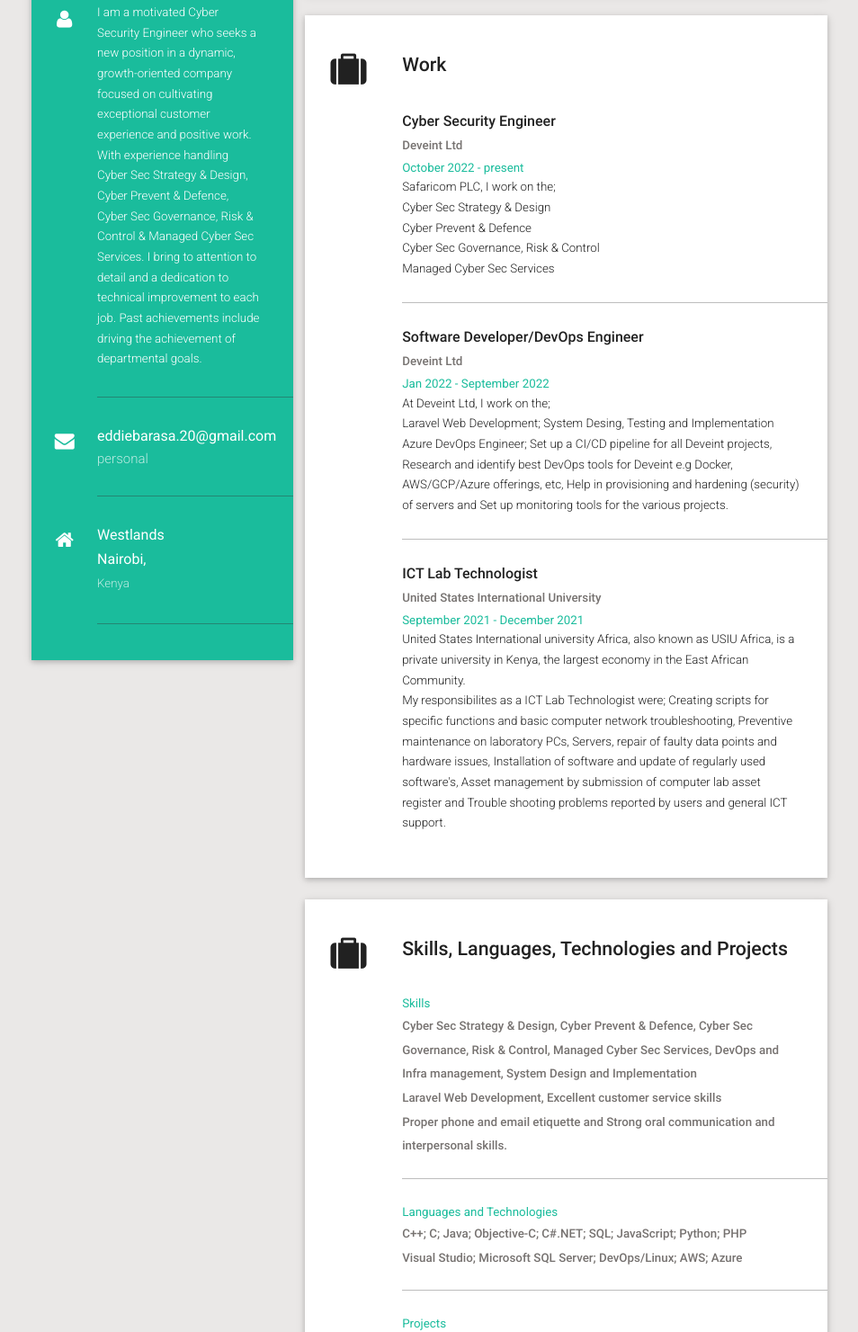
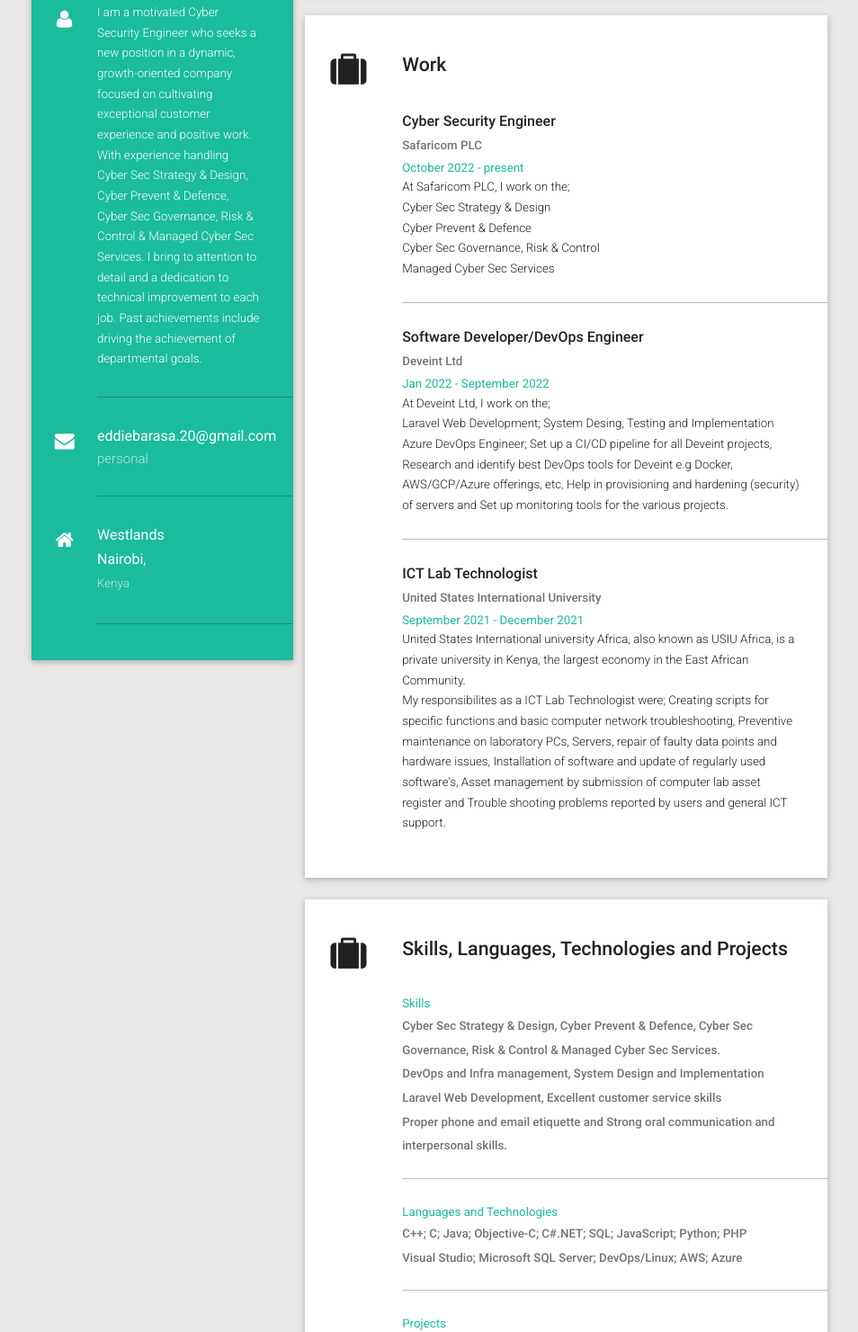
Before and after one commit to ebarasa/ebarasa.github.io, a plain HTML site: page index.html in a window 1280 px wide. Shown: the part 256-1737 px from the top of the page at 90% size, without its empty margins (168-1122 px from the left). Drawn offline with Linux system fonts and the light colour scheme.

Commit message:
Update index.html

```diff
--- a/index.html
+++ b/index.html
@@ -168,9 +168,9 @@
                             <div class="custom-content col s12 m12 l10 wow fadeIn a1" data-wow-delay="0.1s">
                                 <h2>Work</h2>
                                    <div class="custom-content-wrapper wow fadeIn a3" data-wow-delay="0.4s">
-                                        <h3>Cyber Security Engineer<br> <span> Deveint Ltd</span></h3>
+                                        <h3>Cyber Security Engineer<br> <span> Safaricom PLC </span></h3>
                                         <span>October 2022 - present</span>
-                                        <p>Safaricom PLC, I work on the; <br>
+                                        <p>At Safaricom PLC, I work on the; <br>
                                             Cyber Sec Strategy & Design</br>
                                             Cyber Prevent & Defence</br>
                                             Cyber Sec Governance, Risk & Control</br>
@@ -211,7 +211,8 @@
 
                                 <div class="custom-content-wrapper wow fadeIn a2" data-wow-delay="0.2s">
                                     <span>Skills</span>
-                                    <h3><span>Cyber Sec Strategy & Design, Cyber Prevent & Defence, Cyber Sec Governance, Risk & Control, Managed Cyber Sec Services, DevOps and Infra management, System Design and Implementation <br>
+                                    <h3><span>Cyber Sec Strategy & Design, Cyber Prevent & Defence, Cyber Sec Governance, Risk & Control & Managed Cyber Sec Services.<br>
+                                            DevOps and Infra management, System Design and Implementation <br>
                                             Laravel Web Development, Excellent customer service skills<br>
                                             Proper phone and email etiquette and Strong oral communication and interpersonal skills.
                                     </span></h3>
```
